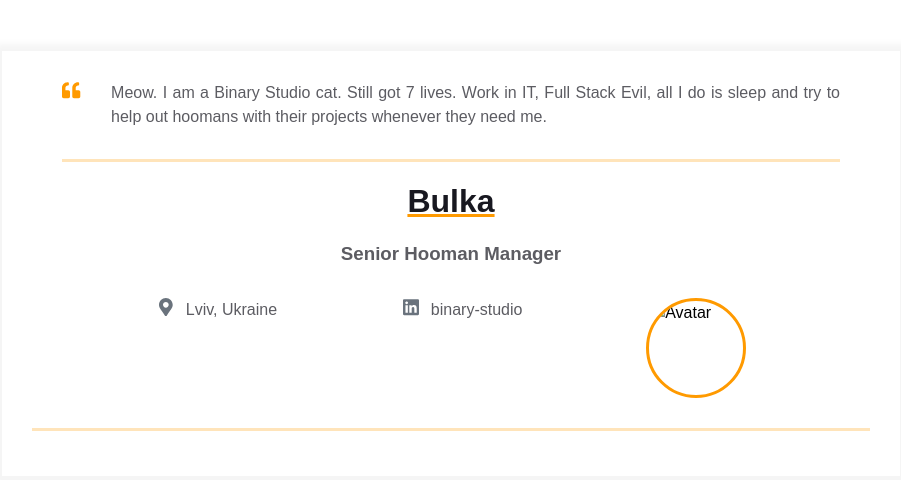
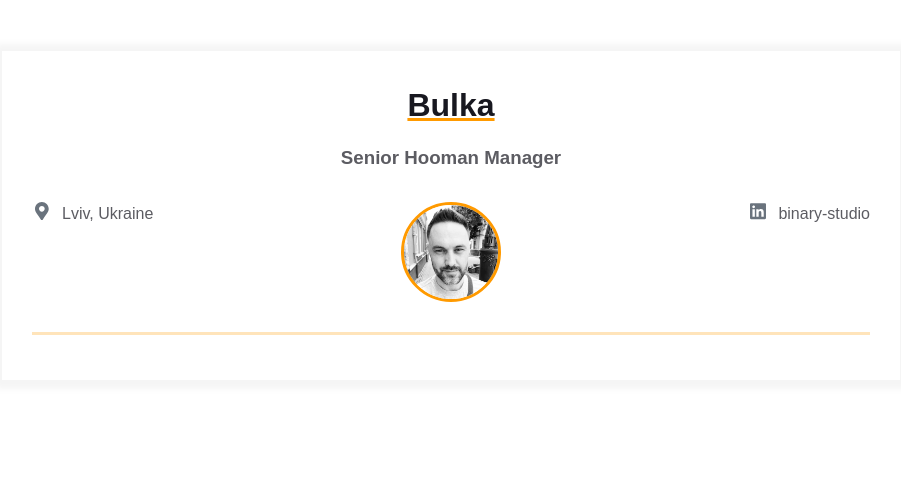
Before and after one commit to ua-rik/homepage, a plain HTML site: page index.html in a window 1280 px wide. Shown: the whole page, without its empty margins (189-1090 px from the left). Drawn offline with Linux system fonts and the light colour scheme.

Commit message:
зробив шапку

```diff
--- a/index.html
+++ b/index.html
@@ -10,31 +10,12 @@
     <main>
         <div class="resume">
           <div class="container">
-
-            <div class="container">
-                <div class="resume__block">
-                  <div class="intro">
-                    <div class="intro__icon-wrapper">
-                      <svg class="intro__icon" xmlns="http://www.w3.org/2000/svg" viewBox="0 0 512 512">
-                        <path
-                          d="M464 256h-80v-64c0-35.3 28.7-64 64-64h8c13.3 0 24-10.7 24-24V56c0-13.3-10.7-24-24-24h-8c-88.4 0-160 71.6-160 160v240c0 26.5 21.5 48 48 48h128c26.5 0 48-21.5 48-48V304c0-26.5-21.5-48-48-48zm-288 0H96v-64c0-35.3 28.7-64 64-64h8c13.3 0 24-10.7 24-24V56c0-13.3-10.7-24-24-24h-8C71.6 32 0 103.6 0 192v240c0 26.5 21.5 48 48 48h128c26.5 0 48-21.5 48-48V304c0-26.5-21.5-48-48-48z">
-                        </path>
-                      </svg>
-                    </div>
-                    <p class="intro_text">Meow.
-                      I am a Binary Studio cat. Still got 7 lives. Work in IT, Full Stack Evil,
-                      all I do is sleep and try to help out hoomans with their projects whenever
-                      they need me.
-                    </p>
-                  </div>
-                </div>
-              </div>
             <div class="resume__block">
               <h1 class="contact-info__header">Bulka</h1>
               <h3 class="contact-info__sub-header">Senior Hooman Manager</h3>
 
               <div class="contact_info_container fh">
-                <div class="contact-info__block"></div>
+                <div class="contact-info__block">
                     <a href="" rel="author" class="contact-info__item">
                         <div class="contact-info__item-icon-wrapper">
                           <svg class="contact-info__item-icon" xmlns="http://www.w3.org/2000/svg" viewBox="0 0 384 512">
@@ -45,8 +26,13 @@
                         </div>
                         <span>Lviv, Ukraine</span>
                       </a>
+                </div>
 
+                <div class="contact-info__block contact-info__block--center">
+                  <img class="contact-info__avatar" src="assets/avatar.jpg" alt="Avatar">
+                </div>
 
+                <div class="contact-info__block">
                     <a href="https://ua.linkedin.com/company/binary-studio_241166" rel="author" class="contact-info__item">
                         <div class="contact-info__item-icon-wrapper">
                           <svg class="contact-info__item-icon" xmlns="http://www.w3.org/2000/svg" viewBox="0 0 448 512">
@@ -57,13 +43,7 @@
                         </div>
                         <span>binary-studio</span>
                       </a>
-
-
-                <div class="contact-info__block contact-info__block--center">
-                  <img class="contact-info__avatar" src="assets/avatar.png" alt="Avatar">
                 </div>
-
-                <div class="contact-info__block"></div>
               </div>
             </div>
           </div>
```
Also changed, not shown: assets/avatar.jpg (added). Lines whose indentation alone changed are shown as unchanged.
